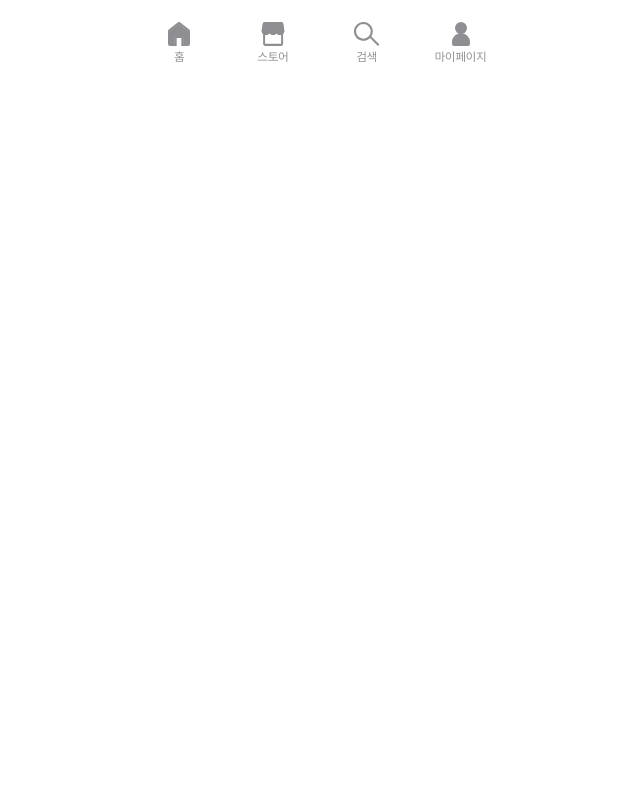
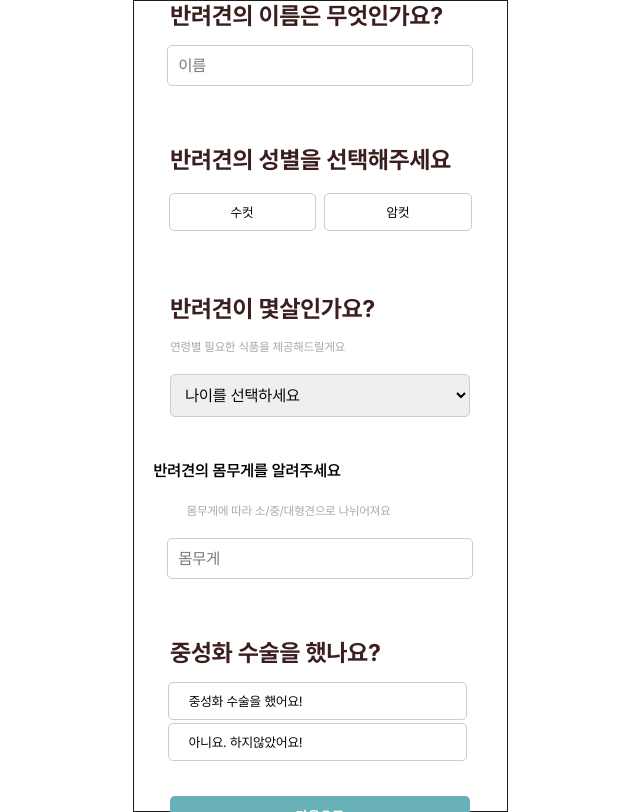
Before and after one commit to Ureca-6-PawSeul/PawSeul, a React (Vite) app in the folder frontend/: page /login in a window 1280 px wide. Before the commit this address had no page. Shown: the whole page, without its empty margins (320-960 px from the left). Built offline with nearby package versions, Linux system fonts and the light colour scheme; what emotion-reset would draw is missing.

Commit message:
feat(fe): Login 기본 UI 및 component 생성(LUP-9)

```diff
--- a/frontend/src/App.tsx
+++ b/frontend/src/App.tsx
@@ -4,10 +4,12 @@ import { globalStyle } from '@styles/globals';
 import { BrowserRouter, Route, Routes } from 'react-router-dom';
 import { Layout } from '@components/common/Layout';
 
-import Home from '@pages/Home';
-import Search from '@pages/Search';
-import Store from '@pages/Store';
-import Mypage from '@pages/Mypage';
+import Login from '@pages/Login';
+import PetAdd from '@components/Login/PetAdd';
+// import Home from '@pages/Home';
+// import Search from '@pages/Search';
+// import Store from '@pages/Store';
+// import Mypage from '@pages/Mypage';
 
 function App() {
   return (
@@ -15,10 +17,12 @@ function App() {
       <Layout>
         <Global styles={globalStyle} />
         <Routes>
-          <Route path="/" element={<Home />} />
+          {/* <Route path="/*" element={<Login />} /> */}
+          <Route path="/*" element={<PetAdd />} />
+          {/* <Route path="/" element={<Home />} />
           <Route path="/store" element={<Store />} />
           <Route path="/search" element={<Search />} />
-          <Route path="/mypage" element={<Mypage />} />
+          <Route path="/mypage" element={<Mypage />} /> */}
         </Routes>
       </Layout>
     </BrowserRouter>
--- /dev/null
+++ b/frontend/src/components/Login/PetAdd.tsx
@@ -0,0 +1,221 @@
+import { Flex } from '@components/common/Flex';
+import { Text } from '@components/common/Typo';
+import styled from '@emotion/styled';
+import { colors } from '@styles/colors';
+
+const PetAdd = () => {
+    return (
+        <Container>
+            <PetName direction='column' widthPer={100}>
+                <Question>반려견의 이름은 무엇인가요?</Question>
+                <Input type="text" placeholder="이름" />
+            </PetName>
+            <PetGender>
+                <Question>반려견의 성별을 선택해주세요</Question>
+                <ButtonContainer>
+                    <MaleBtn>수컷</MaleBtn>
+                    <FemaleBtn>암컷</FemaleBtn>
+                </ButtonContainer>
+            </PetGender>
+            <PetAge>
+                <Question>반려견이 몇살인가요?</Question>
+                <Guide>연령별 필요한 식품을 제공해드릴게요</Guide>
+                <AgeSelect>
+                    <option value="">나이를 선택하세요</option>
+                    <option value="0-2">0~2살</option>
+                    <option value="3-5">3~5살</option>
+                </AgeSelect>
+            </PetAge>
+            <PetWeight>
+                {/* <Question>반려견의 몸무게를 알려주세요</Question> */}
+                <Flex direction='column' align='flex-start' webGap={7}>
+                <Text webTypo='Label2'>반려견의 몸무게를 알려주세요</Text>
+                <Guide>몸무게에 따라 소/중/대형견으로 나뉘어져요</Guide></Flex>
+                <Input type="text" placeholder="몸무게" />
+            </PetWeight>
+
+            <PetSpayNeuterCheck>
+                <Question>중성화 수술을 했나요?</Question>
+                <YesBtn>중성화 수술을 했어요!</YesBtn>
+                <NoBtn>아니요. 하지않았어요!</NoBtn>
+            </PetSpayNeuterCheck>
+
+            <NextButton>다음으로</NextButton>
+        </Container>
+    );
+};
+
+export default PetAdd;
+
+const Container = styled(Flex)`
+    width: 100%;
+    max-width: 400px;
+    /* height: 500; */
+    flex-direction: column;
+    justify-content: center;
+    align-items: center;
+    text-align: center;
+    background-color: ${colors.White};
+    border: 1px ${colors.Black} solid;
+    padding: 20px;
+`;
+
+const PetName = styled(Flex)`
+height: fit-content;
+margin: 20px 0;
+`;
+
+const Question = styled.h2`
+    width: 100%;
+    text-align: left;
+    margin-bottom: 5px;
+    color: #3c1e1e;
+    padding-left: 10%;
+`;
+
+const Input = styled.input`
+    width: 85%;
+    padding: 10px;
+    border: 1px solid #ccc;
+    border-radius: 5px;
+    font-size: 16px;
+    margin-top: 10px;
+
+    &:focus {
+        border-color: #ffeb3b;
+        outline: none;
+    }
+`;
+
+const PetGender = styled(Flex)`
+    width: 100%;
+    flex-direction: column;
+    height: fit-content;
+    margin: 20px 0;
+`;
+
+const ButtonContainer = styled(Flex)`
+    width: 100%;
+    height: 45px;
+    padding: 10px;
+    border-radius: 5px;
+    font-size: 16px;
+    margin-top: 10px;
+    justify-content: space-between;
+`;
+
+const MaleBtn = styled.button`
+    width: 47%;
+    margin-left: 5px;
+    padding: 10px;
+    background-color: #ffffff;
+    border: 1px solid #ccc;
+    border-radius: 5px;
+    cursor: pointer;
+
+    &:hover {
+        background-color: #68b2b7;
+        color: #ffffff;
+    }
+`;
+
+const FemaleBtn = styled.button`
+    width: 47%;
+    margin-right: 5px;
+    padding: 10px 20px;
+    background-color: #ffffff;
+    border: 1px solid #ccc;
+    border-radius: 5px;
+    cursor: pointer;
+
+    &:hover {
+        background-color: #68b2b7;
+        color: #ffffff;
+    }
+`;
+
+const PetAge = styled(Flex)`
+    width: 100%;
+    flex-direction: column;
+    height: fit-content;
+margin: 20px 0;
+`;
+
+const AgeSelect = styled.select`
+    width: 90%;
+    padding: 10px;
+    border: 1px solid #ccc;
+    border-radius: 5px;
+    font-size: 16px;
+    margin-top: 10px;
+
+    &:focus {
+        border-color: #ffeb3b;
+        outline: none;
+    }
+`;
+
+const PetWeight = styled(Flex)`
+    width: 100%;
+    flex-direction: column;
+    height: fit-content;
+margin: 20px 0;
+`;
+
+const PetSpayNeuterCheck = styled(Flex)`
+    width: 100%;
+    flex-direction: column;
+    height: fit-content;
+margin: 20px 0;
+`;
+
+const YesBtn = styled.button`
+    width: 90%;
+    margin-right: 5px;
+    padding: 10px 20px;
+    background-color: #ffffff;
+    border: 1px solid #ccc;
+    border-radius: 5px;
+    cursor: pointer;
+    margin-top: 10px;
+    text-align: left;
+`;
+
+const NoBtn = styled.button`
+    width: 90%;
+    margin-right: 5px;
+    padding: 10px 20px;
+    background-color: #ffffff;
+    border: 1px solid #ccc;
+    border-radius: 5px;
+    cursor: pointer;
+    margin-top: 3px;
+    text-align: left;
+`;
+
+const Guide = styled.p`
+    width: 100%;
+    text-align: left;
+    margin-bottom: 10px;
+    color: #a6a6a6;
+    padding-left: 10%;
+    font-size: 12px;
+`;
+
+const NextButton = styled.button`
+    background-color: #68b2b7;
+    color: #ffffff;
+    padding: 12px 20px;
+    border: none;
+    border-radius: 5px;
+    cursor: pointer;
+    font-size: 14px;
+    width: 100%;
+    max-width: 300px;
+    font-weight: bold;
+    margin: 15px;
+
+    &:hover {
+        background-color: #cccccc;
+    }
+`;
--- a/frontend/src/components/common/Header/index.tsx
+++ b/frontend/src/components/common/Header/index.tsx
@@ -8,5 +8,6 @@ export const Header = () => {
 };
 
 const Wrapper = styled(Flex)`
+height: 0px;
   overflow-x: hidden;
 `;
--- a/frontend/src/components/common/Layout/index.tsx
+++ b/frontend/src/components/common/Layout/index.tsx
@@ -7,12 +7,12 @@ import { Header } from '../Header';
 
 export const Layout = ({ children }: { children: React.ReactNode }) => {
   return (
-    <Wrapper direction="column" align="center">
-      <Flex width={375}>
+    <Wrapper direction="column" align="center" height={812}>
+      <Flex width={375} direction='column'>
         <Header />
         {children}
-        <Navbar />
-        <Footer />
+        {/* <Navbar /> */}
+        {/* <Footer /> */}
       </Flex>
     </Wrapper>
   );
--- /dev/null
+++ b/frontend/src/pages/Login.tsx
@@ -0,0 +1,73 @@
+import { Flex } from '@components/common/Flex';
+import styled from '@emotion/styled';
+import { useNavigate } from 'react-router-dom';
+
+
+const Login = () => {
+
+    const navigate = useNavigate(); // useNavigate 훅 사용
+
+    const handleLoginClick = () => {
+      navigate('/signup'); // 회원가입 페이지로 이동
+    };
+
+  return (
+        <Container>
+            <Logo src="https://via.placeholder.com/150" alt="로고" />
+            <LoginButton onClick={handleLoginClick}>카카오톡으로 시작하기</LoginButton>
+            <Nosign>나중에 가입할래요</Nosign>
+        </Container>
+  );
+};
+
+export default Login;
+
+
+const Container = styled(Flex)`
+    width: 100%;
+    max-width: 400px;
+    height: 100%;
+    flex-direction: column;
+    justify-content: center;
+    align-items: center;
+    text-align: center;
+    background-color: #ffffff;
+    border: 1px #000000 solid;
+    padding: 20px;
+`
+
+const Logo = styled.img`
+    width: 150px;
+    height: 150px;
+    margin: 55%;
+`;
+
+const LoginButton = styled.button`
+    background-color: #ffeb3b;
+    color: #3c1e1e;
+    padding: 12px 20px;
+    border: none;
+    border-radius: 5px;
+    cursor: pointer;
+    font-size: 14px;
+    width: 100%;
+    max-width: 300px;
+    box-shadow: 0px 4px 6px rgba(0, 0, 0, 0.1);
+
+    &:hover {
+        background-color: #cccccc;
+    }
+`;
+
+const Nosign = styled.h2`
+    margin-top: 20px;
+    color: #8c8c8c;
+    text-decoration: none;
+    cursor: pointer;
+    font-size: 14px;
+
+    &:hover {
+        color: #515151;
+    }
+
+`;
```
Also changed, not shown: frontend/tsconfig.app.json (+9 -1 lines).
